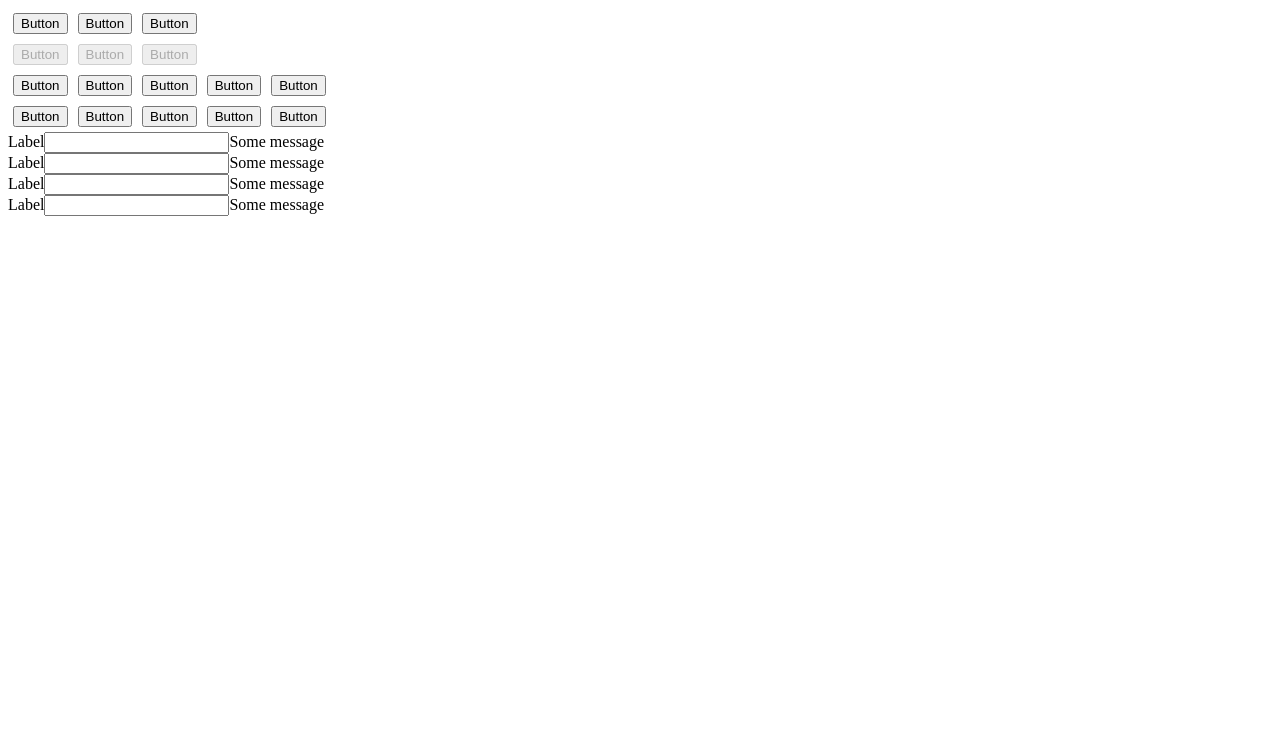
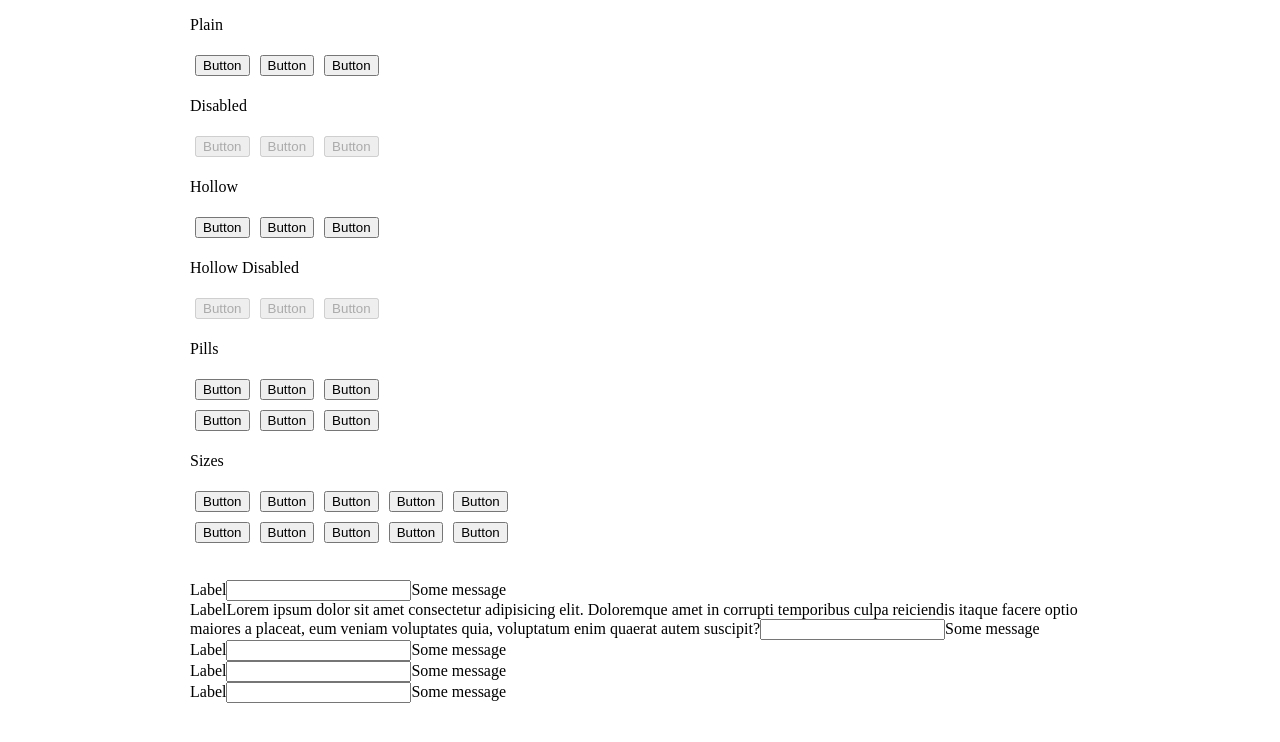
Before and after one commit to monstrasitix/wassup-client, a React app: page / in a window 1280 px wide. Shown: the top 742 px of the page. Built offline with nearby package versions, Linux system fonts and the light colour scheme.

Commit message:
Modified button styling

```diff
--- a/src/app/views/Landing/Landing.view.tsx
+++ b/src/app/views/Landing/Landing.view.tsx
@@ -7,31 +7,57 @@ export interface ILandingProps {};
 
 const Buttons = () => (
     <div>
+        <p>Plain</p>
+
         <button children="Button" className="button" />
-        <button children="Button" className="button button--primary" />
-        <button children="Button" className="button button--secondary" />
+        <button children="Button" className="button primary" />
+        <button children="Button" className="button secondary" />
+
+        <p>Disabled</p>
+
+        <button children="Button" disabled className="button" />
+        <button children="Button" disabled className="button primary" />
+        <button children="Button" disabled className="button secondary" />
+
+        <p>Hollow</p>
+
+        <button children="Button" className="button hollow" />
+        <button children="Button" className="button hollow-primary" />
+        <button children="Button" className="button hollow-secondary" />
+
+        <p>Hollow Disabled</p>
+
+        <button children="Button" disabled className="button hollow" />
+        <button children="Button" disabled className="button hollow-primary" />
+        <button children="Button" disabled className="button hollow-secondary" />
+
+        <p>Pills</p>
+
+        <button children="Button" className="button pill" />
+        <button children="Button" className="button pill primary" />
+        <button children="Button" className="button pill secondary" />
 
         <br/>
 
-        <button children="Button" disabled className="button" />
-        <button children="Button" disabled className="button button--primary" />
-        <button children="Button" disabled className="button button--secondary" />
+        <button children="Button" className="button pill hollow" />
+        <button children="Button" className="button pill hollow-primary" />
+        <button children="Button" className="button pill hollow-secondary" />
+
+        <p>Sizes</p>
+
+        <button children="Button" className="button tiny" />
+        <button children="Button" className="button small" />
+        <button children="Button" className="button" />
+        <button children="Button" className="button large" />
+        <button children="Button" className="button massive" />
 
         <br/>
 
-        <button children="Button" className="button button--tiny" />
-        <button children="Button" className="button button--small" />
-        <button children="Button" className="button" />
-        <button children="Button" className="button button--large" />
-        <button children="Button" className="button button--massive" />
-
-        <br/>
-
-        <button children="Button" className="button button--wide button--tiny" />
-        <button children="Button" className="button button--wide button--small" />
-        <button children="Button" className="button button--wide" />
-        <button children="Button" className="button button--wide button--large" />
-        <button children="Button" className="button button--wide button--massive" />
+        <button children="Button" className="button wide tiny" />
+        <button children="Button" className="button wide small" />
+        <button children="Button" className="button wide" />
+        <button children="Button" className="button wide large" />
+        <button children="Button" className="button wide massive" />
     </div>
 );
 
@@ -40,6 +66,18 @@ const Fields = () => (
     <div>
         <div className="field">
             <label className="field-label">Label</label>
+            <input type="text" className="field-input"/>
+            <span className="field-message">Some message</span>
+        </div>
+
+        <div className="field">
+            <label className="field-label">Label</label>
+            <span className="field-message">
+                Lorem ipsum dolor sit amet consectetur adipisicing elit.
+                Doloremque amet in corrupti temporibus culpa reiciendis itaque
+                facere optio maiores a placeat, eum veniam voluptates quia,
+                voluptatum enim quaerat autem suscipit?
+            </span>
             <input type="text" className="field-input"/>
             <span className="field-message">Some message</span>
         </div>
@@ -66,12 +104,21 @@ const Fields = () => (
 
 
 const Landing: React.FC<ILandingProps> = () => (
-    <div>
+    <div className="a">
         <style children={`
             .button {
                 margin: 5px;
             }
+            .a {
+                width: 90%;
+                max-width: 900px;
+                margin: 1rem auto;
+            }
+            .a > div + div {
+                margin-top: 2rem;
+            }
         `} />
+
        <Buttons />
        <Fields />
     </div>
--- a/src/styles/components/_button.scss
+++ b/src/styles/components/_button.scss
@@ -1,31 +1,47 @@
 .button {
     @include button-hook('button');
 
-    &--primary {
+    &.primary {
         @include button-hook('button.primary');
     }
 
-    &--secondary {
+    &.secondary {
         @include button-hook('button.secondary');
     }
 
-    &--wide {
+    &.hollow {
+        @include button-hook('button.hollow');
+
+        &-primary {
+            @include button-hook('button.hollow.primary');
+        }
+
+        &-secondary {
+            @include button-hook('button.hollow.secondary');
+        }
+    }
+
+    &.pill {
+        @include button-hook('button.pill');
+    }
+
+    &.wide {
         @include button-hook('button.wide');
     }
 
-    &--tiny {
+    &.tiny {
         @include button-hook('button.tiny');
     }
 
-    &--small {
+    &.small {
         @include button-hook('button.small');
     }
 
-    &--large {
+    &.large {
         @include button-hook('button.large');
     }
 
-    &--massive {
+    &.massive {
         @include button-hook('button.massive');
     }
 }
--- a/src/styles/themes/default/components/_field.scss
+++ b/src/styles/themes/default/components/_field.scss
@@ -20,7 +20,7 @@
             border-radius: .25rem;
             border-width: 1px;
             border-style: solid;
-            border-color: color-shade(color('base' 'white'), 1);
+            border-color: color-shade(color('base' 'white'), 2);
             width: 100%;
             max-width: 100%;
             min-width: 100%;
@@ -39,6 +39,7 @@
             display: block;
             font-size: .75rem;
             margin-top: .75rem;
+            margin-bottom: .75rem;
         }
 
         @include variant('field.success') {
@@ -46,7 +47,6 @@
                 color: green;
             }
             .field-input {
-                border-color: green;
                 background-color: color-tint(green, 9.5);
             }
         }
@@ -56,7 +56,6 @@
                 color: orange;
             }
             .field-input {
-                border-color: orange;
                 background-color: color-tint(orange, 9.5);
             }
         }
@@ -65,7 +64,6 @@
                 color: red;
             }
             .field-input {
-                border-color: red;
                 background-color: color-tint(red, 9.5);
             }
         }
```
Also changed, not shown: src/styles/themes/default/components/_button.scss (+61 -7 lines).
